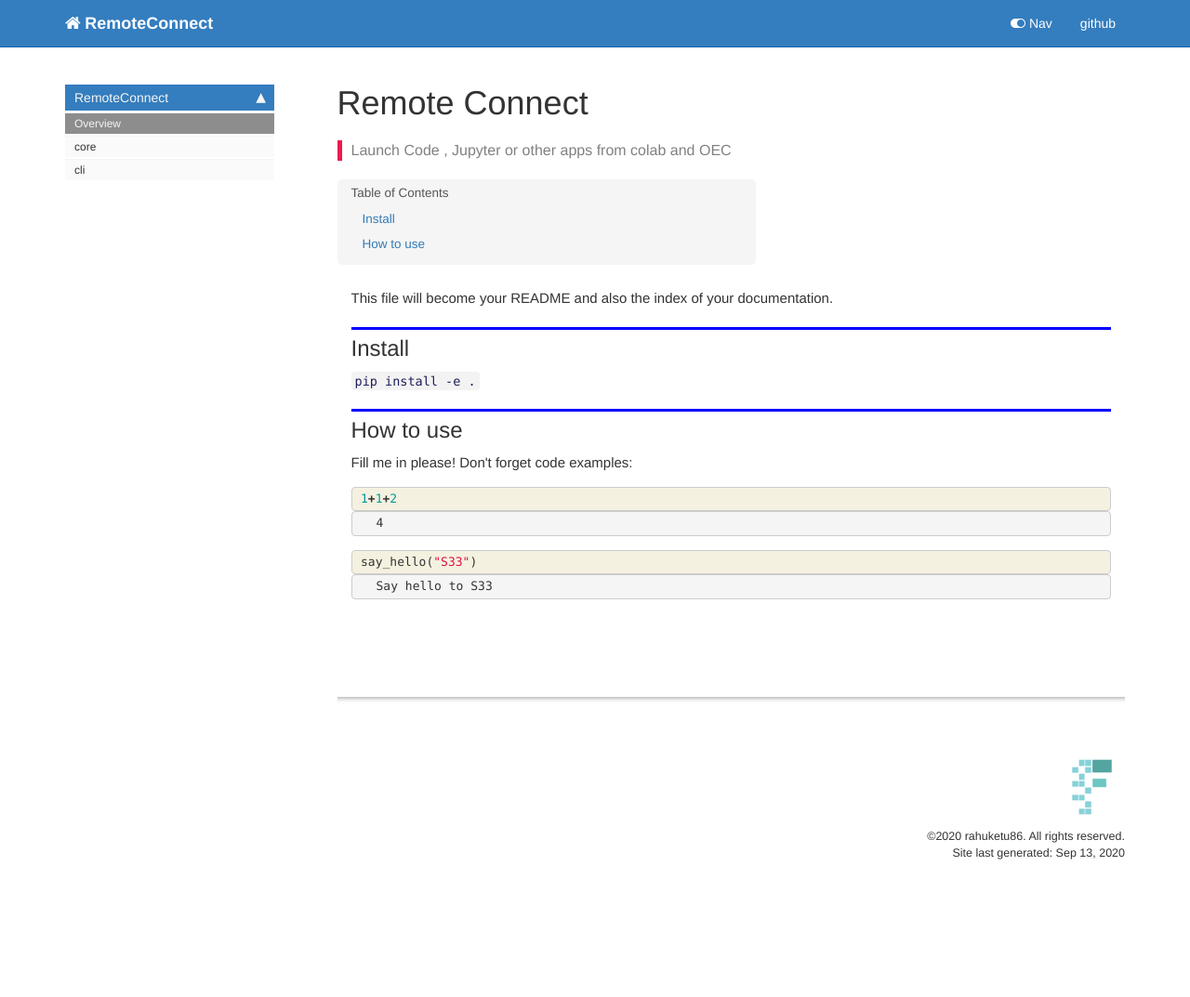
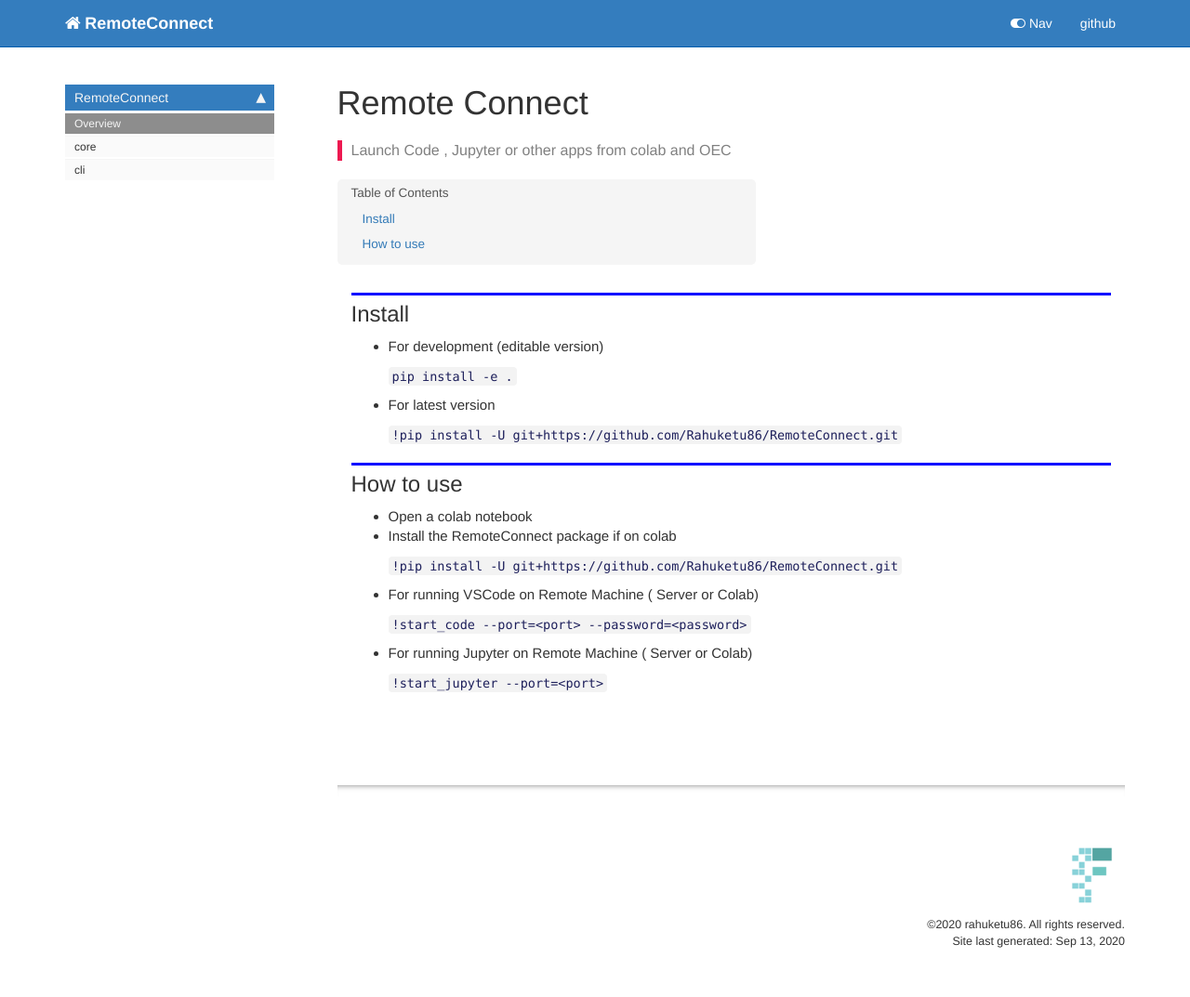
Before and after one commit to Rahuketu86/RemoteConnect, a Jekyll site: the page built from docs/index.html, in a window 1280 px wide. Shown: the whole page at 93% size. Built offline with Jekyll 4.4.1, drawn with Linux system fonts in a browser that asks for light colours; nearby versions of some CDN libraries; comment, search, counter and statistics services are not loaded; before the commit the page ends 977 px from its top, so only the background shows below that.

Commit message:
Fixed formatting and release notes

```diff
--- a/docs/index.html
+++ b/docs/index.html
@@ -31,20 +31,20 @@ nb_path: "nbs/index.ipynb"
 
 <div class="cell border-box-sizing text_cell rendered"><div class="inner_cell">
 <div class="text_cell_render border-box-sizing rendered_html">
-<p>This file will become your README and also the index of your documentation.</p>
-
-</div>
-</div>
-</div>
-<div class="cell border-box-sizing text_cell rendered"><div class="inner_cell">
-<div class="text_cell_render border-box-sizing rendered_html">
 <h2 id="Install">Install<a class="anchor-link" href="#Install"> </a></h2>
 </div>
 </div>
 </div>
 <div class="cell border-box-sizing text_cell rendered"><div class="inner_cell">
 <div class="text_cell_render border-box-sizing rendered_html">
+<ul>
+<li><p>For development (editable version)</p>
 <p><code>pip install -e .</code></p>
+</li>
+<li><p>For latest version</p>
+<p><code>!pip install -U git+https://github.com/Rahuketu86/RemoteConnect.git</code></p>
+</li>
+</ul>
 
 </div>
 </div>
@@ -57,73 +57,20 @@ nb_path: "nbs/index.ipynb"
 </div>
 <div class="cell border-box-sizing text_cell rendered"><div class="inner_cell">
 <div class="text_cell_render border-box-sizing rendered_html">
-<p>Fill me in please! Don't forget code examples:</p>
+<ul>
+<li>Open a colab notebook</li>
+<li><p>Install the RemoteConnect package if on colab</p>
+<p><code>!pip install -U git+https://github.com/Rahuketu86/RemoteConnect.git</code></p>
+</li>
+<li><p>For running VSCode on Remote Machine ( Server or Colab)</p>
+<p><code>!start_code --port=&lt;port&gt; --password=&lt;password&gt;</code></p>
+</li>
+<li><p>For running Jupyter on Remote Machine ( Server or Colab)</p>
+<p><code>!start_jupyter --port=&lt;port&gt;</code></p>
+</li>
+</ul>
 
 </div>
 </div>
 </div>
-    {% raw %}
-
-<div class="cell border-box-sizing code_cell rendered">
-<div class="input">
-
-<div class="inner_cell">
-    <div class="input_area">
-<div class=" highlight hl-ipython3"><pre><span></span><span class="mi">1</span><span class="o">+</span><span class="mi">1</span><span class="o">+</span><span class="mi">2</span>
-</pre></div>
-
-    </div>
 </div>
-</div>
-
-<div class="output_wrapper">
-<div class="output">
-
-<div class="output_area">
-
-
-
-<div class="output_text output_subarea output_execute_result">
-<pre>4</pre>
-</div>
-
-</div>
-
-</div>
-</div>
-
-</div>
-    {% endraw %}
-
-    {% raw %}
-
-<div class="cell border-box-sizing code_cell rendered">
-<div class="input">
-
-<div class="inner_cell">
-    <div class="input_area">
-<div class=" highlight hl-ipython3"><pre><span></span><span class="n">say_hello</span><span class="p">(</span><span class="s2">&quot;S33&quot;</span><span class="p">)</span>
-</pre></div>
-
-    </div>
-</div>
-</div>
-
-<div class="output_wrapper">
-<div class="output">
-
-<div class="output_area">
-
-<div class="output_subarea output_stream output_stdout output_text">
-<pre>Say hello to S33
-</pre>
-</div>
-</div>
-
-</div>
-</div>
-
-</div>
-    {% endraw %}
-
-</div>
```
Also changed, not shown: docs/core.html (+0 -17 lines), README.md, 2 other files.
